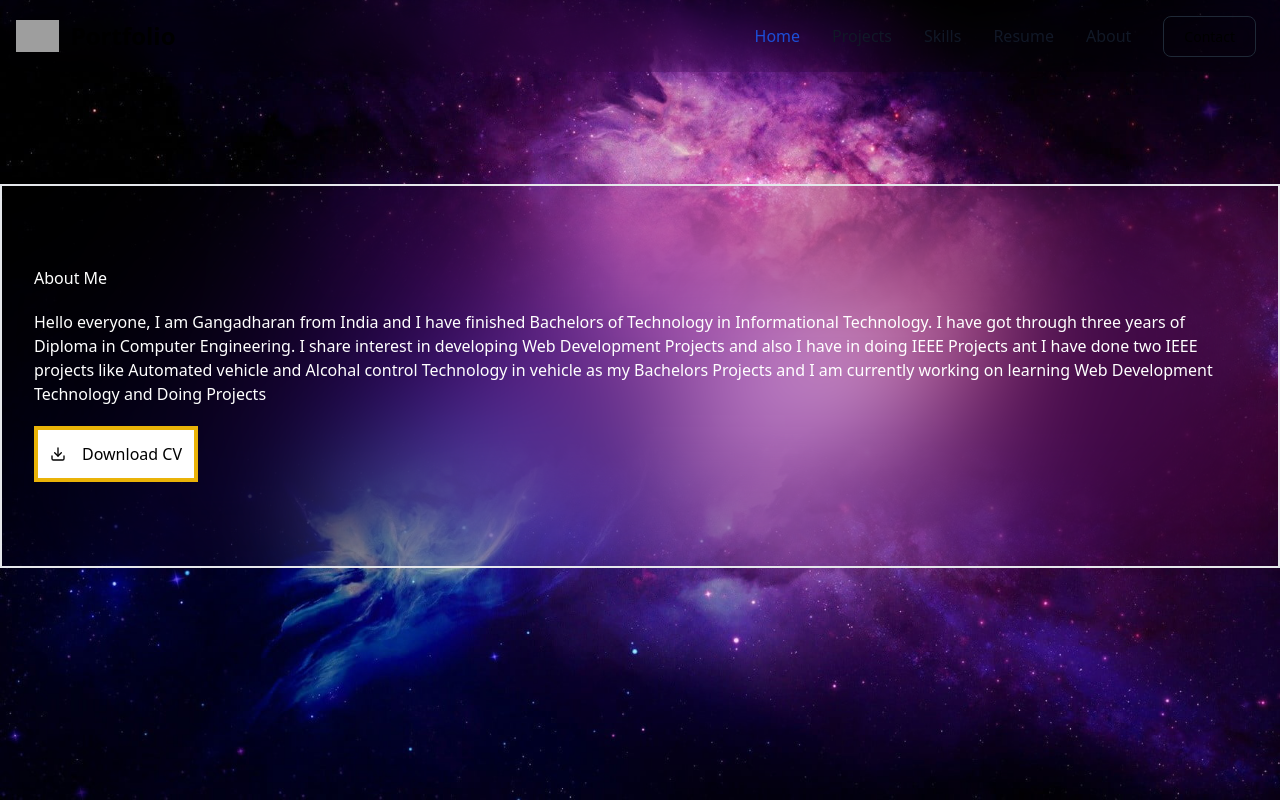
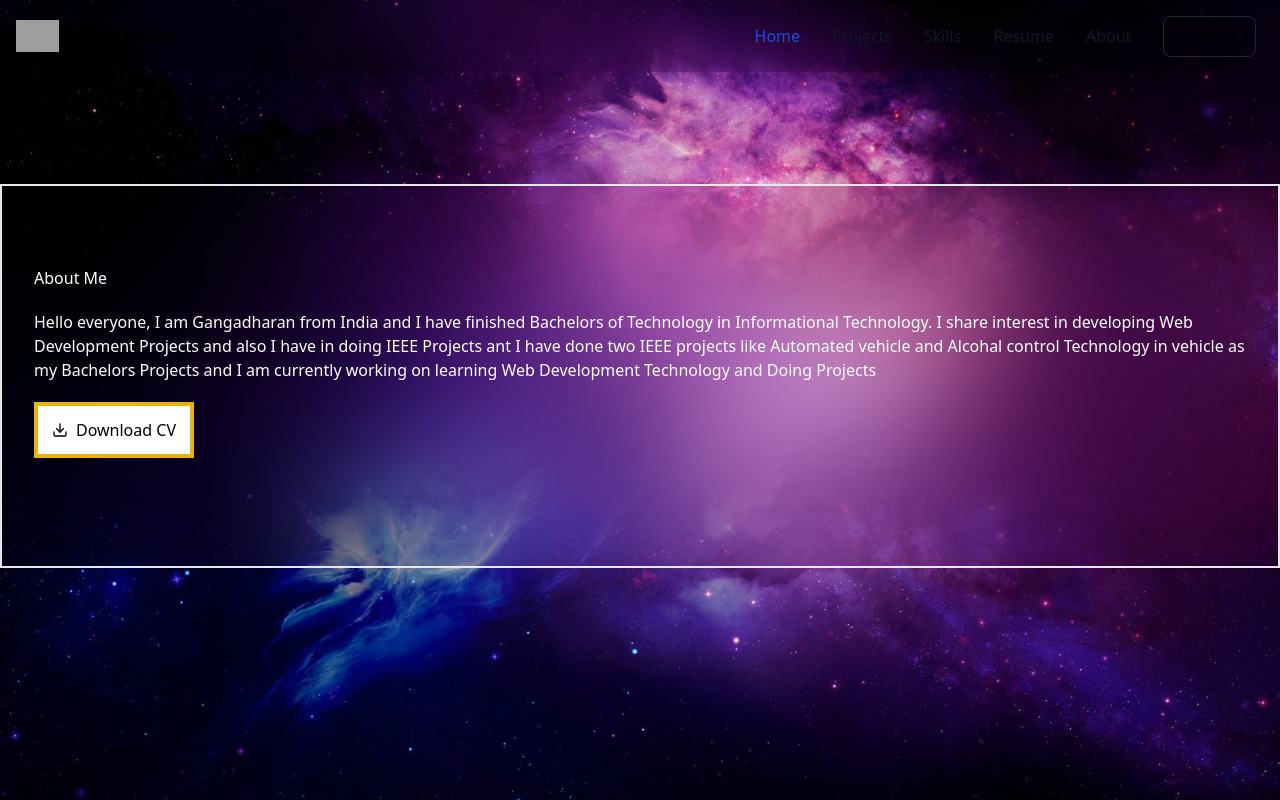
Before and after one commit to GANGADHARAN26/portfolio, a React (Vite) app: page /about in a window 1280 px wide. Built offline with nearby package versions, Linux system fonts and the light colour scheme; no server answers; grey boxes are pictures that could not be loaded.

Commit message:
added cv link and resume

```diff
--- a/src/components/Navbar.jsx
+++ b/src/components/Navbar.jsx
@@ -70,7 +70,7 @@ const Navbar = () => {
           </li>
           <li className="py-2">
             <a
-              href="#"
+              href="https://docs.google.com/document/d/1Jr_nFm9OEfyJlQ7wGCIvzQGCXUU9sJ6C4Q3_dscpG40/edit?usp=sharing"
               className="block py-2 px-3 text-gray-900 rounded hover:bg-gray-100 md:hover:bg-transparent md:border-0 md:hover:text-blue-700 md:p-0 dark:text-white md:dark:hover:text-blue-500 dark:hover:bg-gray-700 dark:hover:text-white md:dark:hover:bg-transparent"
             >
               Resume
--- a/src/pages/About.jsx
+++ b/src/pages/About.jsx
@@ -1,5 +1,7 @@
 import { FiDownload } from "react-icons/fi";
+import { useNavigate } from "react-router-dom";
 const About = () => {
+  const navigate=useNavigate()
   return (
     <div className="container mt-28">
       <div className="py-20 px-8 h-96 border-2 w-full backdrop-blur-3xl ">
@@ -9,19 +11,18 @@ const About = () => {
         <div className="body">
           <p className="text-white flex py-5">
             Hello everyone, I am Gangadharan from India and I have finished
-            Bachelors of Technology in Informational Technology. I have got
-            through three years of Diploma in Computer Engineering. I share
+            Bachelors of Technology in Informational Technology. I share
             interest in developing  Web Development Projects and also I have
             in doing IEEE Projects ant I have done two IEEE projects like Automated
             vehicle and  Alcohal control Technology in vehicle as my Bachelors
             Projects and I am currently working on learning Web Development Technology
             and Doing Projects
           </p>
-          <button className="bg-white text p-3 border-yellow-500 border-4 flex gap-4 justify-center items-center">
-            <FiDownload className="" /> Download CV
-          </button>
+          <a href="https://drive.google.com/file/d/1dTIdUwaBHwKHHqGl9A4RI7S3qkS1Nb6C/view?usp=sharing" className="bg-white text p-3 border-yellow-500 border-4 flex gap-2 w-40 justify-center items-center">
+            <FiDownload className="block" /> Download CV
+          </a>
         </div>
-      </div>
+      </div >
     </div>
   );
 };
```
